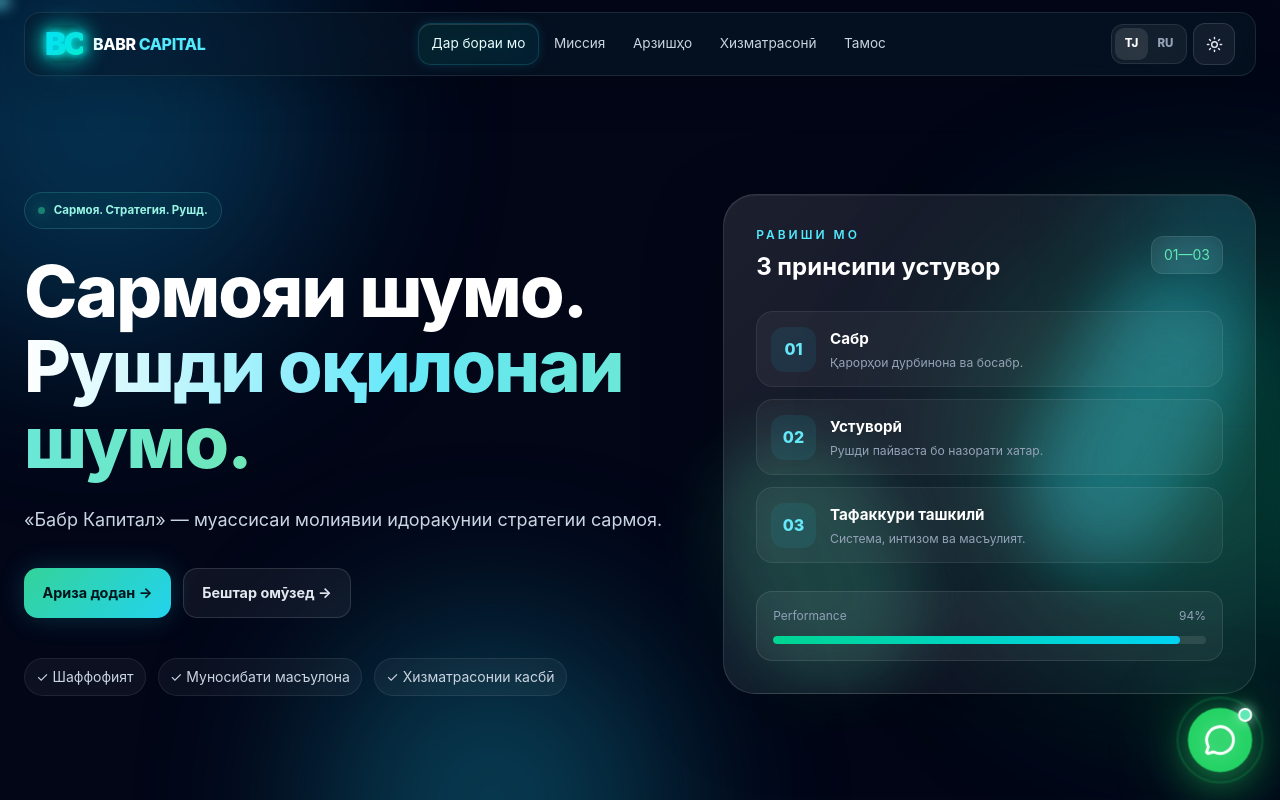
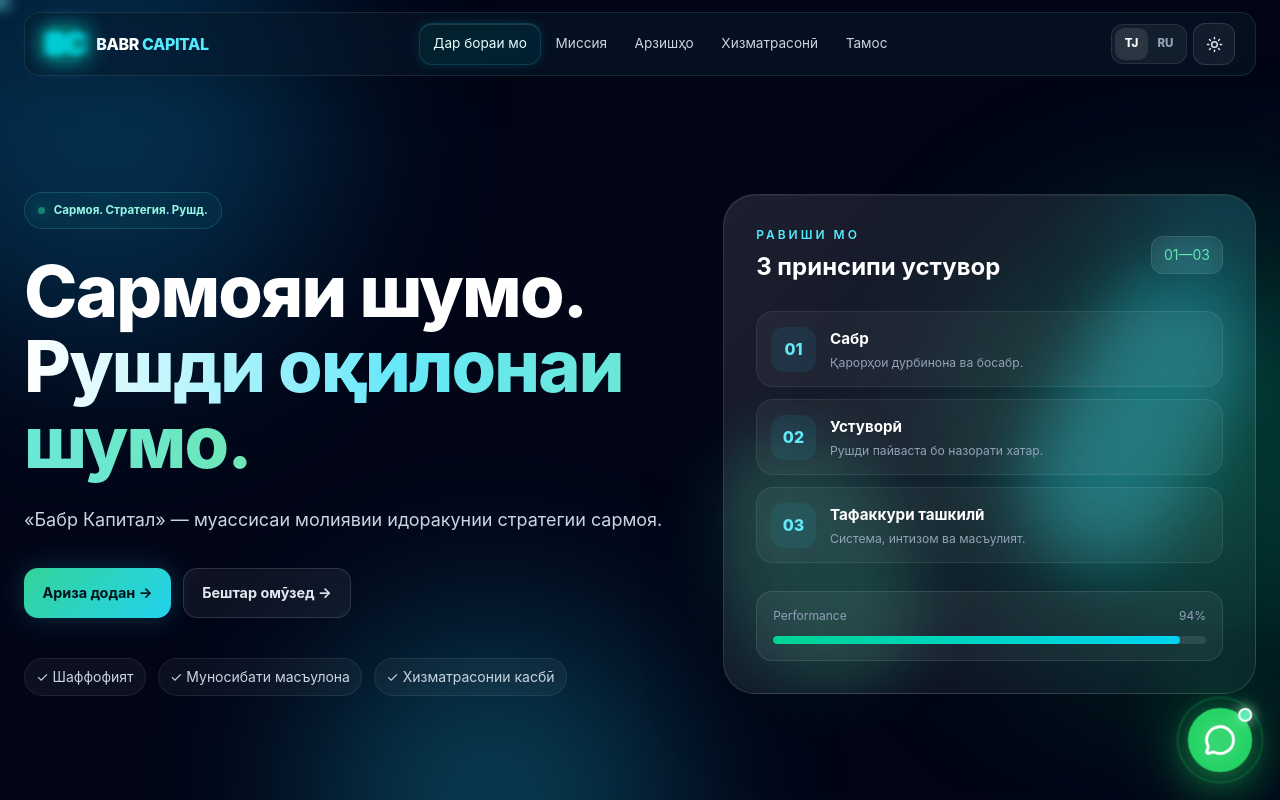
Before and after one commit to mehrvarshodiev/babr-capital, a React (Vite) app: page / in a window 1280 px wide. Shown: the top 800 px of the page. Built offline with nearby package versions, Linux system fonts and the light colour scheme.

Commit message:
Remove logo frame around BC monogram

```diff
--- a/src/components/Navbar/Navbar.tsx
+++ b/src/components/Navbar/Navbar.tsx
@@ -54,10 +54,14 @@ export default function Navbar({ t, language, change }: { t: Copy; language: Lan
     fontSize: '32px',
     lineHeight: 1,
     letterSpacing: '-3px',
+    width: 'auto',
+    height: 'auto',
+    borderRadius: 0,
     paddingRight: '2px',
-    background: 'linear-gradient(135deg, #00e5ff 0%, #22d3ee 38%, #00ff88 100%)',
-    WebkitBackgroundClip: 'text',
+    background: 'none',
+    WebkitBackgroundClip: 'initial',
     WebkitTextFillColor: 'transparent',
+    color: 'transparent',
     textShadow: theme === 'dark' ? '0 0 7px rgba(0,229,255,.95), 0 0 18px rgba(0,255,136,.7), 0 0 32px rgba(34,211,238,.45)' : '0 0 6px rgba(0,180,200,.45), 0 0 15px rgba(0,220,150,.28)',
     filter: 'drop-shadow(0 0 5px rgba(0,229,255,.35))',
     transition: 'filter 240ms ease, transform 240ms ease',
```
